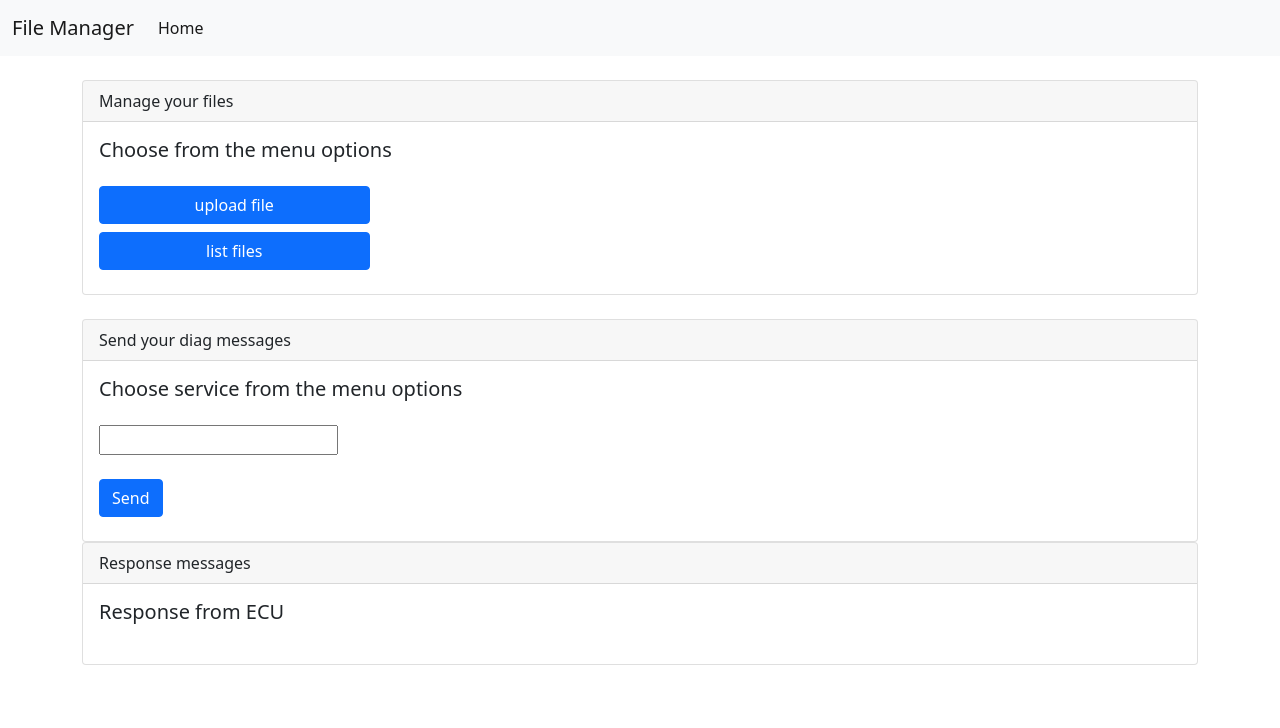
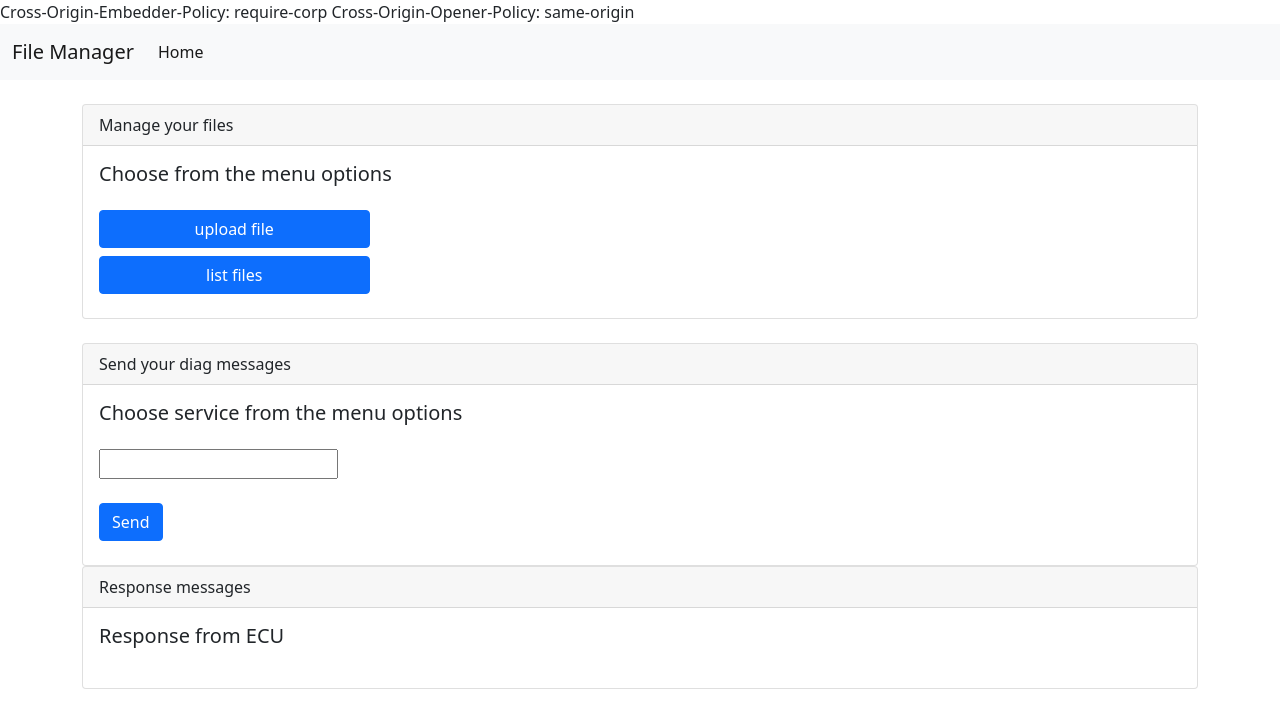
Before and after one commit to kyleng121/fotaWebserver, a Django app: page / in a window 1280 px wide. Shown: the top 728 px of the page. Run offline with Django 4.2, Linux system fonts and the light colour scheme.

Commit message:
Update base.html

```diff
--- a/templates/base.html
+++ b/templates/base.html
@@ -1,4 +1,6 @@
 <!DOCTYPE html>
+Cross-Origin-Embedder-Policy: require-corp
+Cross-Origin-Opener-Policy: same-origin
 <html lang="en">
   <head>
     <meta charset="UTF-8" />
```
